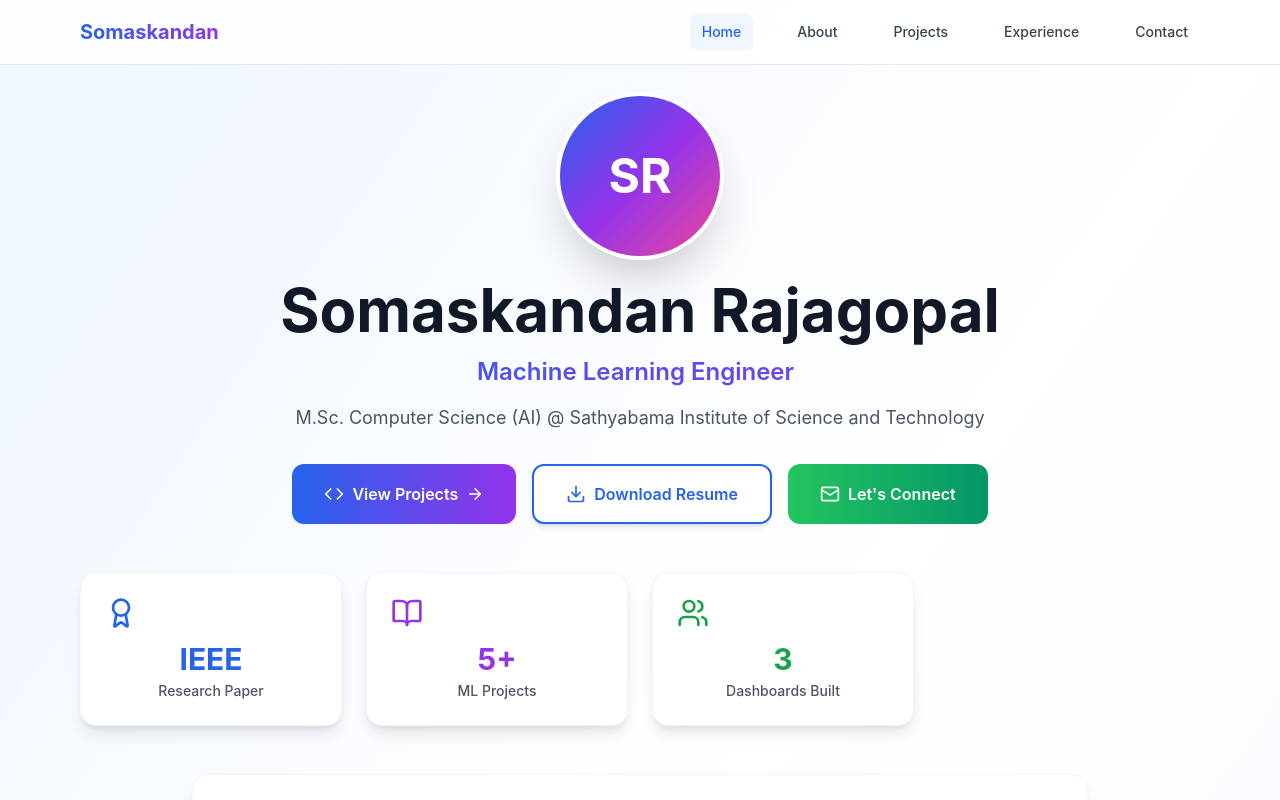
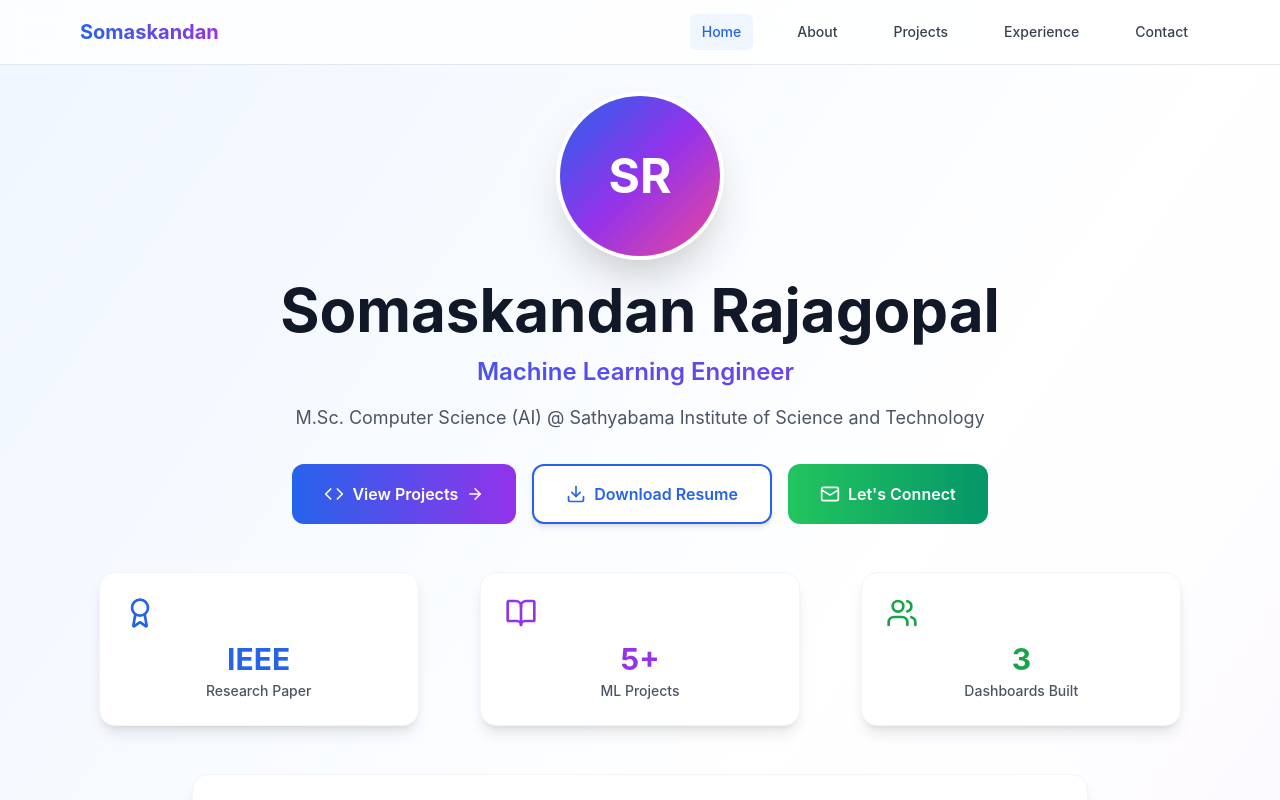
Before and after one commit to Somaskandan931/portfolio-project, a React (Create React App) app: page / in a window 1280 px wide. Shown: the top 800 px of the page. Built offline with nearby package versions, Linux system fonts and the light colour scheme.

Commit message:
New commit

```diff
--- a/src/pages/Home.jsx
+++ b/src/pages/Home.jsx
@@ -122,15 +122,19 @@ const HomePage = ({ setActiveTab }) => {
             </button>
           </div>
 
-          <div className="grid grid-cols-2 md:grid-cols-4 gap-6 mb-12">
+          <div className="grid grid-cols-1 sm:grid-cols-2 md:grid-cols-3 gap-6 mb-12 justify-items-center">
   {highlights.map((item, idx) => (
-              <div key={idx} className="bg-white rounded-2xl p-6 shadow-lg hover:shadow-xl transition-all transform hover:-translate-y-1 border border-gray-100">
+    <div
+      key={idx}
+      className="w-full max-w-xs bg-white rounded-2xl p-6 shadow-lg hover:shadow-xl transition-all transform hover:-translate-y-1 border border-gray-100"
+    >
       <item.icon className={`${item.color} mb-3`} size={32} />
       <div className={`text-3xl font-bold ${item.color} mb-1`}>{item.value}</div>
       <div className="text-sm text-gray-600 font-medium">{item.label}</div>
     </div>
   ))}
 </div>
+
 
           <div className="max-w-4xl mx-auto mb-12">
             <div className="bg-white rounded-2xl p-8 shadow-lg border border-gray-100">
```
Lines whose indentation alone changed are shown as unchanged.
